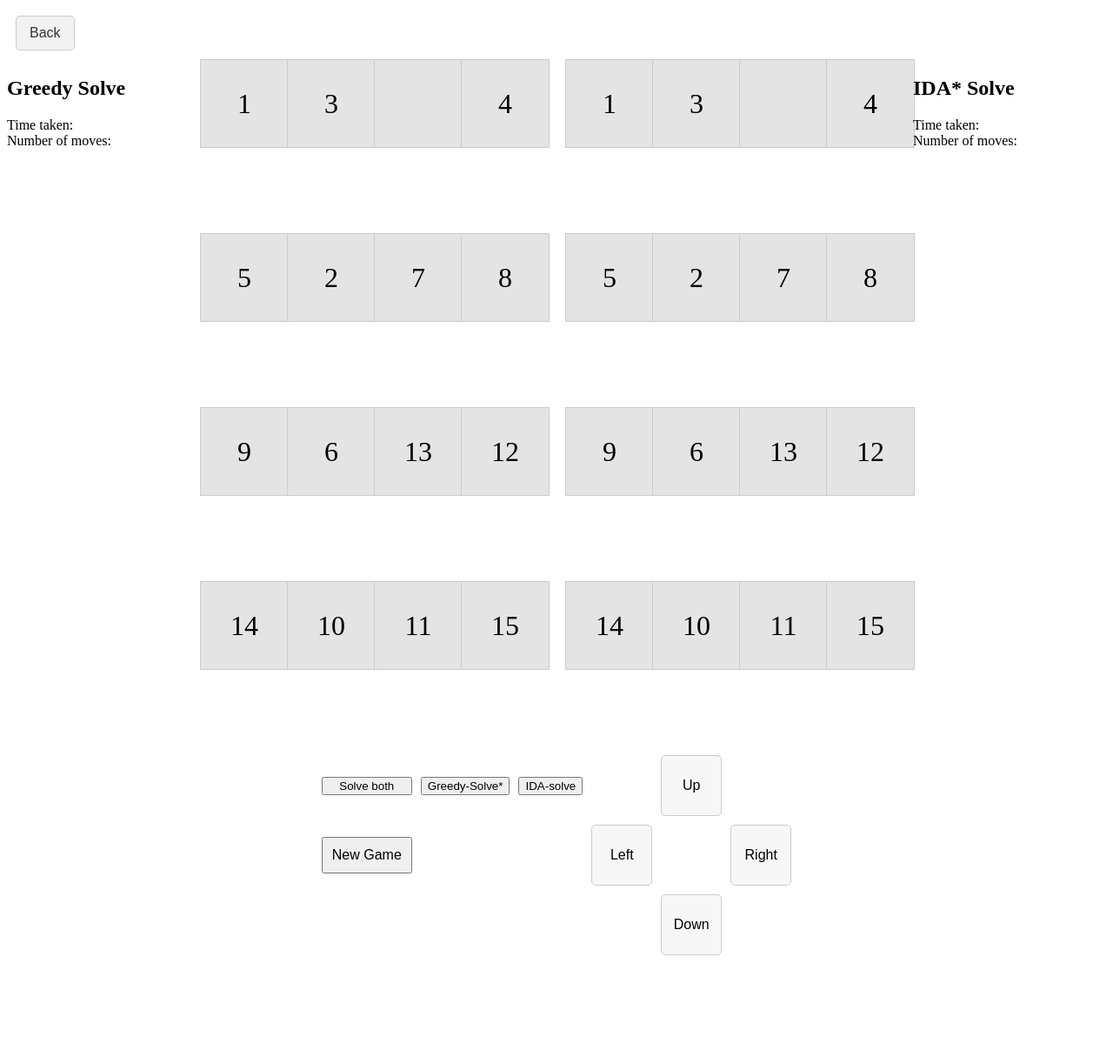
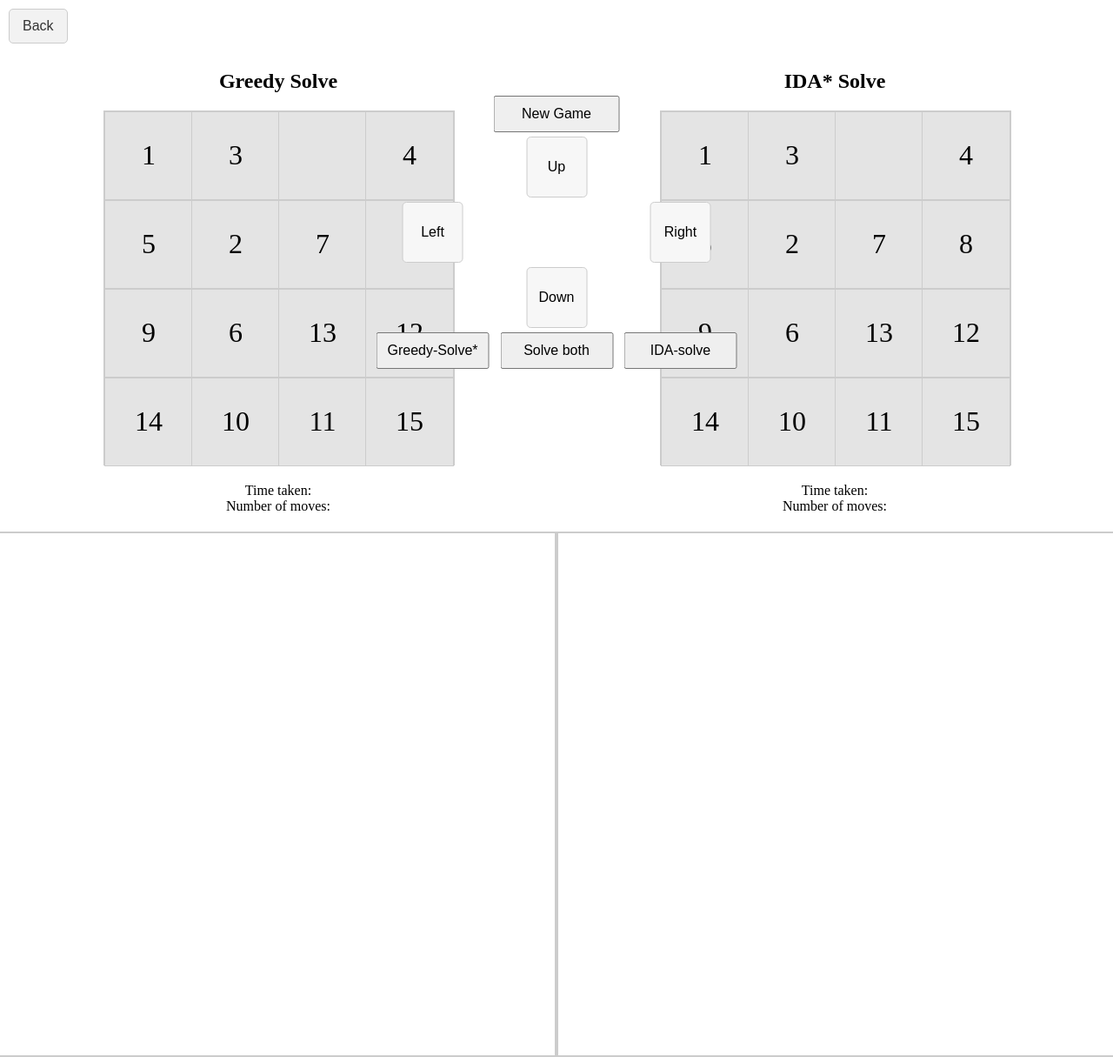
Before and after one commit to TheRickyZhang/SlidingTiles, a Django app: page /game/ in a window 1280 px wide. Shown: the whole page at 87% size. Before the commit the page ends 1098 px from the top, so only its background shows below. Run offline with Django 5.2, Linux system fonts and the light colour scheme; some libraries are stand-ins or nearby versions.

Commit message:
Updated UI

```diff
--- a/static/css/styles.css
+++ b/static/css/styles.css
@@ -41,12 +41,24 @@
     border-radius: 5px;
     transition: background-color 0.5s ease;
 
-    display: flex;
+    /*display: flex;*/
     justify-content: center;
     align-items: center;
 }
 
 .control-button {
+    width: 145px;
+    padding: 10px;
+    font-size: 15px;
+    cursor: pointer;
+    display: flex;
+    justify-content: center;
+    align-items: center;
+    transition: background-color 0.5s ease;
+}
+
+.solve-button {
+    width: 130px;
     padding: 10px;
     font-size: 16px;
     cursor: pointer;
@@ -57,43 +69,81 @@
 }
 
 #button-container {
+    position: absolute; /* Absolute positioning */
+    top: 100px; /* Positioned at the bottom */
+    left: 50%; /* Centered horizontally */
+    transform: translateX(-50%); /* Offset by half its width to center align */
+    width: auto; /* Let it take the width according to its content */
+    z-index: 10; /* Ensure it's above other elements */
     display: grid;
-    grid-template-rows: auto auto auto;
-    grid-template-columns: auto auto auto;
+    grid-template-columns: repeat(3, auto); /* Creates a 3-column layout */
+    grid-template-rows: repeat(5, auto); /* Creates a 3-row layout */
+    justify-items: center; /* Centers the grid horizontally */
+    justify-content: center; /* Centers the grid horizontally */
+    align-items: center; /* Centers the grid vertically */
+    gap: 5px; /* Spacing between buttons */
+    padding: 10px; /* Padding around the container */
+}
+
+/* Styling for all buttons */
+.make-move-button, .solve-button, .control-button {
+    padding: 10px;
+    font-size: 16px;
+    cursor: pointer;
+    display: flex;
     justify-content: center;
     align-items: center;
-    gap: 10px;
+    transition: background-color 0.5s ease;
 }
 
+/* Positioning individual buttons in the grid */
+#new-game-button {
+    grid-row: 1 / 2;
+    grid-column: 2 / 3;
+}
 
 #move-up {
-    grid-row: 1;
-    grid-column: 5;
+    grid-row: 2 / 3;
+    grid-column: 2 / 3;
+}
+
+#move-left {
+    grid-row: 3/4;
+    grid-column: 1/2;
+}
+
+#move-right {
+    grid-row: 3/4;
+    grid-column: 3;
 }
 
 #move-down {
-    grid-row: 3;
-    grid-column: 5;
+    grid-row: 4/5;
+    grid-column: 2 / 3;
 }
 
-#new-game-button {
-    grid-row: 2;
-    grid-column: 1;
+#both-solve-button {
+    grid-row: 5/6;
+    grid-column: 2 / 3;
 }
 
-#move-left {
-    grid-row: 2;
-    grid-column: 4;
+#greedy-solve-button {
+    grid-row: 5/6;
+    grid-column: 1 / 2;
 }
 
-#move-right {
-    grid-row: 2;
-    grid-column: 6;
+#IDA-solve-button {
+    grid-row: 5/6;
+    grid-column: 3 / 4;
 }
 
-#auto-solve-button {
-    grid-row: 2;
-    grid-column: 9;
+/* Additional style adjustments if needed */
+.make-move-button {
+    width: 70px;
+    height: 70px;
+    background-color: #f7f7f7;
+    border: 1px solid #ccc;
+    border-radius: 5px;
 }
 
 .tree-container {
--- a/static/js/game.js
+++ b/static/js/game.js
@@ -168,7 +168,7 @@ $(document).ready(function() {
         const width = 800;
         const height = 600;
         const depth = d3.hierarchy(treeData).height;
-        const dynamicHeight = Math.max(height, depth * 100);
+        const dynamicHeight = height;    // dynamic height not needed
 
         d3.select(tree_container).html('');
         const svgContainer = d3.select(tree_container).append('div').style('position', 'relative');
@@ -222,27 +222,52 @@ $(document).ready(function() {
         .attr('r', 10)
         .style('fill', d => d.data.chosen ? '#1aff00' : '#ff1a1a')
         .style('stroke', '#fff')
-           // Show board state when node clicked
         .on('click', function(event, d) {
             event.stopPropagation();
             svgContainer.selectAll('.popup').remove();
             const [x, y] = d3.pointer(event, svgContainer.node());
-            const popup = svgContainer.append('div')
+
+            const board = d.data.state; // assuming this is a 2D array representing the board
+            const tileSize = 20; // Size of each tile in the board grid
+            const boardWidth = board[0].length * tileSize;
+            const boardHeight = board.length * tileSize;
+
+            // Append an SVG element for the board
+            const popup = svgContainer.append('svg')
                 .attr('class', 'popup')
                 .style('position', 'absolute')
                 .style('left', `${x}px`)
                 .style('top', `${y}px`)
+                .attr('width', boardWidth + 10)
+                .attr('height', boardHeight)
                 .style('background-color', 'white')
                 .style('border', 'solid 1px black')
                 .style('padding', '10px')
-                .style('color', 'black')
-                .style('min-width', '50px')
-                .style('min-height', '50px')
-                .style('z-index', '1000') // Make sure the popup is on top
-                .text(`State: \n${JSON.stringify(d.data.state)}`)
-                .on('click', function(e) {
-                    e.stopPropagation();
+
+            // Draw each tile as a rectangle
+            board.forEach((row, rowIndex) => {
+                row.forEach((tile, colIndex) => {
+                    popup.append('rect')
+                        .attr('x', colIndex * tileSize)
+                        .attr('y', rowIndex * tileSize)
+                        .attr('width', tileSize)
+                        .attr('height', tileSize)
+                        .style('fill', tile === 0 ? '#fff' : '#ccc')
+                        .style('stroke', '#000');
+
+                    if (tile !== 0) {
+                        popup.append('text')
+                            .attr('x', colIndex * tileSize + tileSize / 2)
+                            .attr('y', rowIndex * tileSize + tileSize / 2)
+                            .attr('text-anchor', 'middle')
+                            .attr('dy', '0.35em') // vertical alignment
+                            .text(tile);
+                    }
                 });
+            });
+            popup.on('click', function() {
+                svgContainer.selectAll('.popup').remove();
+            });
         });
     }
 });
--- a/templates/game.html
+++ b/templates/game.html
@@ -11,32 +11,49 @@
     <script src="{% static 'js/game.js' %}"></script>
     <script src="https://code.jquery.com/ui/1.12.1/jquery-ui.min.js"></script>
     <style>
+        body, html {
+            margin: 0;
+            padding: 0;
+            height: 100%;
+            width: 100%;
+        }
+
         #main-container {
             display: flex;
             flex-direction: column;
-            justify-content: space-between;
-            height: 100vh;
+            height: 100vh; /* Full height of the viewport */
         }
+
         #game-and-tree-container {
             display: flex;
-            justify-content: space-between;
-        }
-        #game-container {
-            width: 90%;
-            display: flex;
-            justify-content: space-around;
-        }
-        #tree-container {
-            width: 30%;
-            height: 800px;
-            overflow: scroll;
-        }
-        #game-board1 {
-            margin-right: 10px; /* Adjust the value as needed */
+            flex-grow: 1; /* Takes up all available space */
+            position: relative;
         }
 
-        #game-board2 {
-            margin-left: 10px; /* Adjust the value as needed */
+        .side-container {
+            flex: 1; /* Each side container takes up half the width */
+            display: flex;
+            flex-direction: column;
+            align-items: center;
+        }
+
+        #game-board1, #game-board2 {
+            margin: 20px auto;
+            width: 100%; /* Adjustable width */
+            height: 406px; /* Adjustable height */
+            border: 1px solid #ccc; /* Visual boundary for game boards */
+        }
+
+        .tree-container {
+            width: 100%; /* Full width of the parent container */
+            overflow: auto;
+            height: 600px; /* Adjusted height accounting for game board and padding */
+            border: 2px solid #ccc;
+            margin-top: 20px; /* Space from the board */
+        }
+
+        h2, div {
+            text-align: center; /* Centering text */
         }
     </style>
 </head>
@@ -51,9 +68,11 @@
     <div id="main-container">
         <!-- Game and tree container -->
         <div id="game-and-tree-container">
-            <!-- Left tree container -->
-            <div id="left-tree-container" class="tree-container">
+            <!-- Left side container -->
+            <div class="side-container">
+                <div>
                     <h2>Greedy Solve</h2>
+                    <div id="game-board1"></div>
                     <div>
                         <span>Time taken: </span>
                         <span id="greedyTimeTaken"></span>
@@ -62,20 +81,19 @@
                         <span>Number of moves: </span>
                         <span id="greedyNumMoves"></span>
                     </div>
+                </div>
+                <div class="tree-container">
                     <div id="left-tree-svg-container">
                         <!-- The SVG canvas for the left tree will be appended here by D3.js -->
                     </div>
                 </div>
-
-            <!-- Game container -->
-            <div id="game-container">
-                <div id="game-board1"></div>
-                <div id="game-board2"></div>
             </div>
 
-            <!-- Right tree container -->
-            <div id="right-tree-container" class="tree-container">
+            <!-- Right side container -->
+            <div class="side-container">
+                <div>
                     <h2>IDA* Solve</h2>
+                    <div id="game-board2"></div>
                     <div>
                         <span>Time taken: </span>
                         <span id="idaTimeTaken"></span>
@@ -84,8 +102,11 @@
                         <span>Number of moves: </span>
                         <span id="idaNumMoves"></span>
                     </div>
+                </div>
+                <div class="tree-container">
                     <div id="right-tree-svg-container">
                         <!-- The SVG canvas for the right tree will be appended here by D3.js -->
+                    </div>
                 </div>
             </div>
         </div>
@@ -93,13 +114,13 @@
         <!-- Button container -->
         <div id="button-container">
             <button id="move-up" class="make-move-button" data-direction="-1,0">Up</button>
+            <button id="move-left" class="make-move-button" data-direction="0,-1">Left</button>
+            <button id="move-right" class="make-move-button" data-direction="0,1">Right</button>
+            <button id="move-down" class="make-move-button" data-direction="1,0">Down</button>
             <button id="new-game-button" class="control-button">New Game</button>
             <button id="both-solve-button" class="solve-button">Solve both</button>
             <button id="greedy-solve-button" class="solve-button">Greedy-Solve*</button>
-            <button id="move-left" class="make-move-button" data-direction="0,-1">Left</button>
-            <button id="move-right" class="make-move-button" data-direction="0,1">Right</button>
             <button id="IDA-solve-button" class="solve-button">IDA-solve</button>
-            <button id="move-down" class="make-move-button" data-direction="1,0">Down</button>
         </div>
     </div>
 </body>
```
Lines whose indentation alone changed are shown as unchanged.
